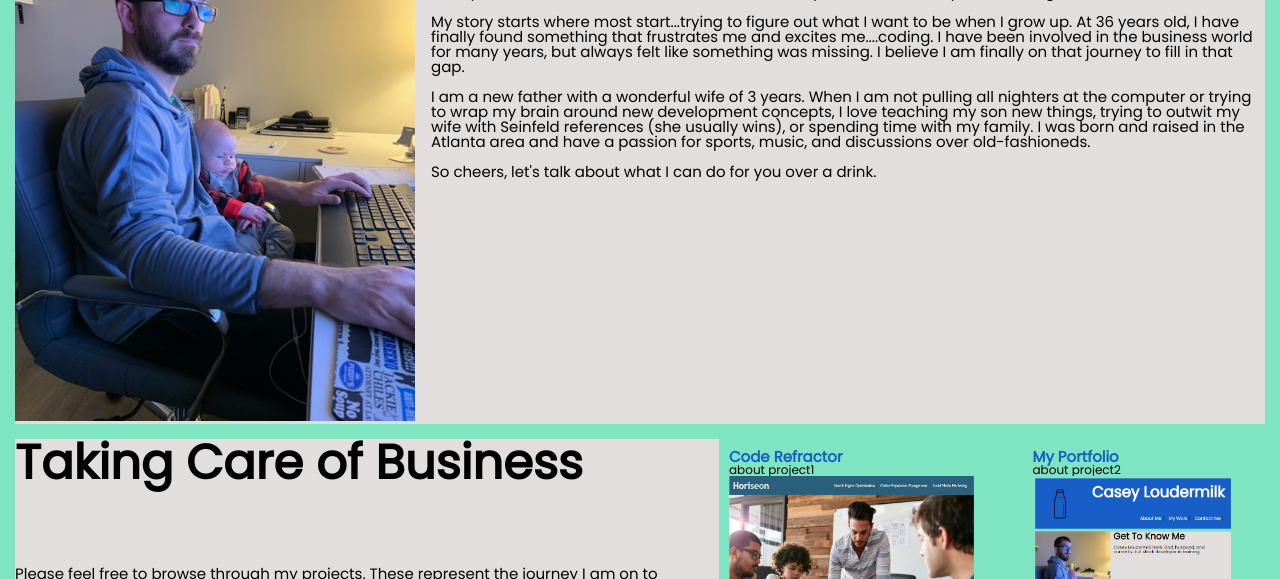
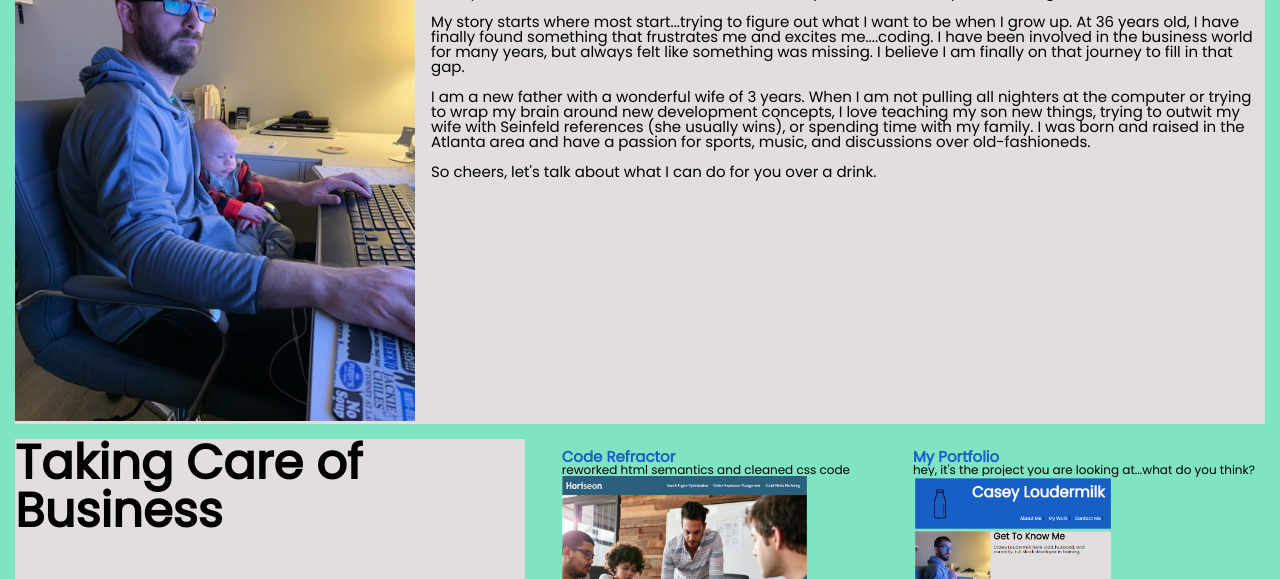
Before and after one commit to cloud3118/homework2-advcss, a plain HTML site: page index.html in a window 1280 px wide. Shown: the part 369-948 px from the top of the page. Drawn offline with Linux system fonts and the light colour scheme.

Commit message:
wrote readme page and fixed project section descriptions

```diff
--- a/index.html
+++ b/index.html
@@ -51,12 +51,12 @@
             <div class="classprojects">
               <div class="project1">
                 <h2 class="projecttitle">Code Refractor</h2>
-                <p class="projecttext">about project1</p>
+                <p class="projecttext">reworked html semantics and cleaned css code</p>
                 <a href="https://cloud3118.github.io/Homework1/" class="classprojectlink" target="_blank"><img src="./assets/coderefactor.png" alt="code-refractor-project" class="coderefactor"></a>
               </div>
               <div class="project2">
                 <h2 class="projecttitle">My Portfolio</h2>
-                <p class="projecttext">about project2</p>
+                <p class="projecttext">hey, it's the project you are looking at...what do you think?</p>
                 <a href="#" class="classprojectlink" target="_blank"><img src="./assets/portfoliopage.png" alt="portfolio-project" class="portfolioproject"></a>
               </div>
             </div>
```
Also changed, not shown: 1 other file.
